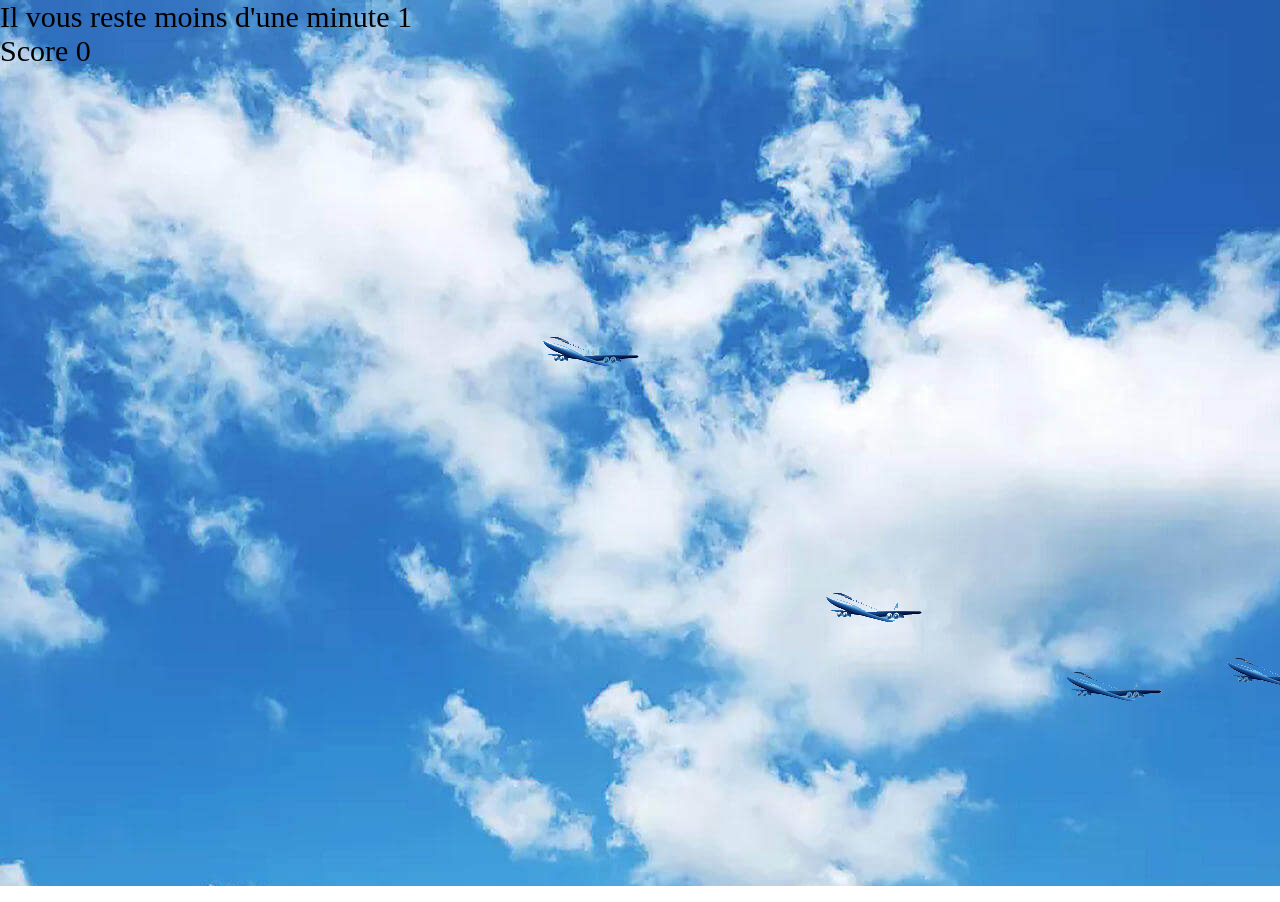
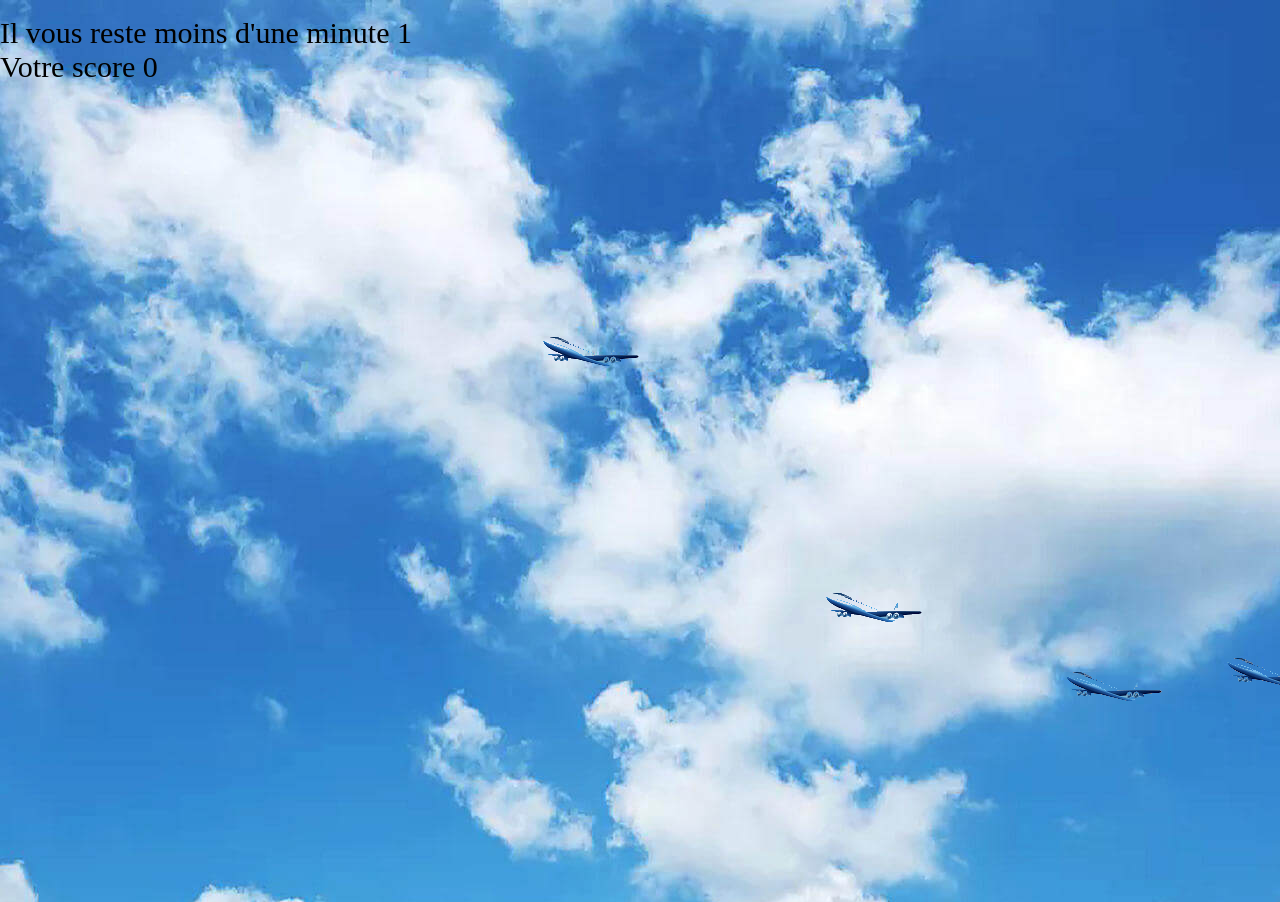
Before and after one commit to salomonluveto/javascript, a plain HTML site: page plane.html in a window 1280 px wide. Drawn offline with Linux system fonts and the light colour scheme.

Commit message:
modification

```diff
--- a/plane.html
+++ b/plane.html
@@ -36,7 +36,8 @@
 	</head>
 
 	<body>
-		<div id="content"></div><div id="conten">Score 0</div><br/>
+		<p></p>
+		<div id="content"></div><div id="conten">Votre score 0</div><br/>
 		<div id="conten"></div>
 		<div id="body"></div>
 
```
